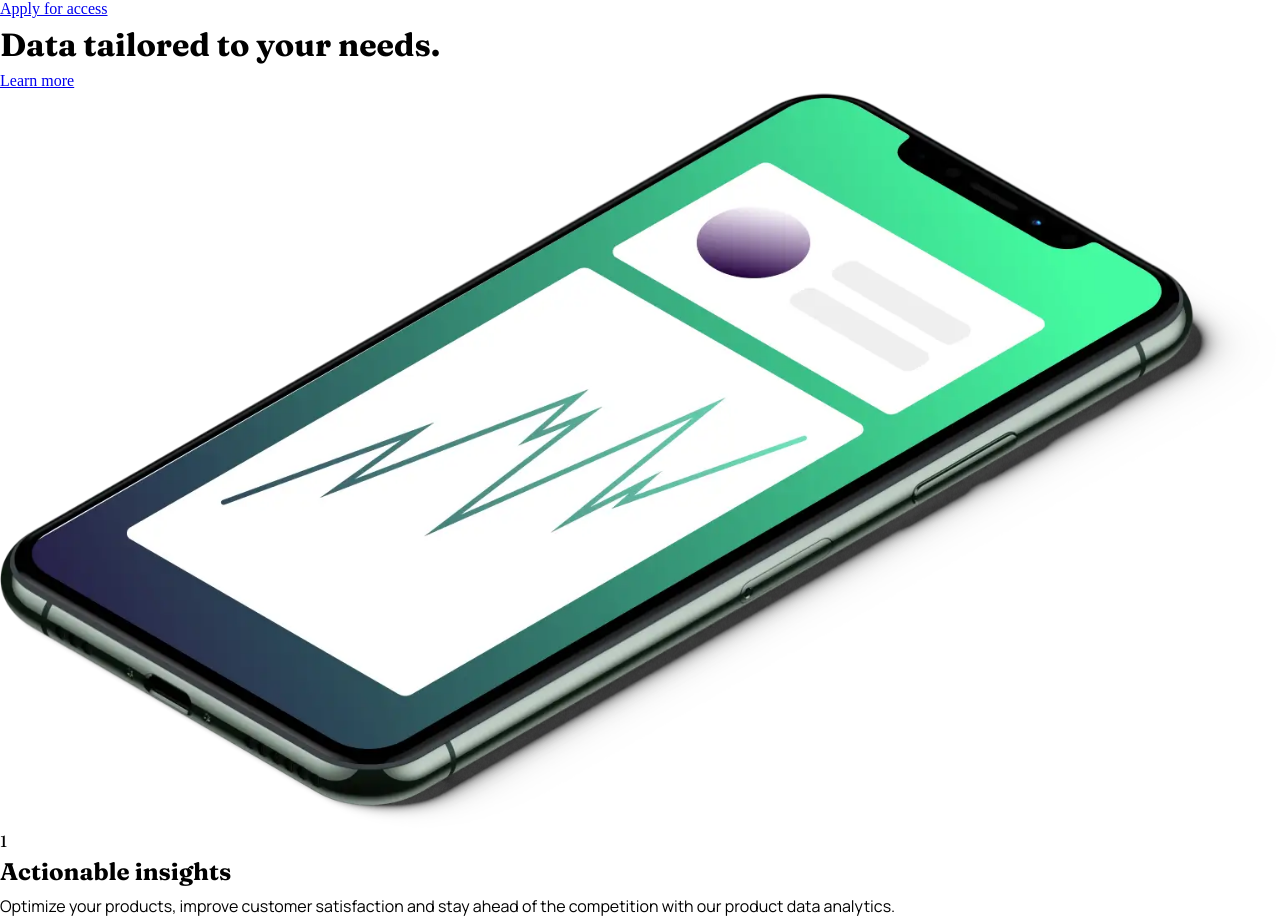
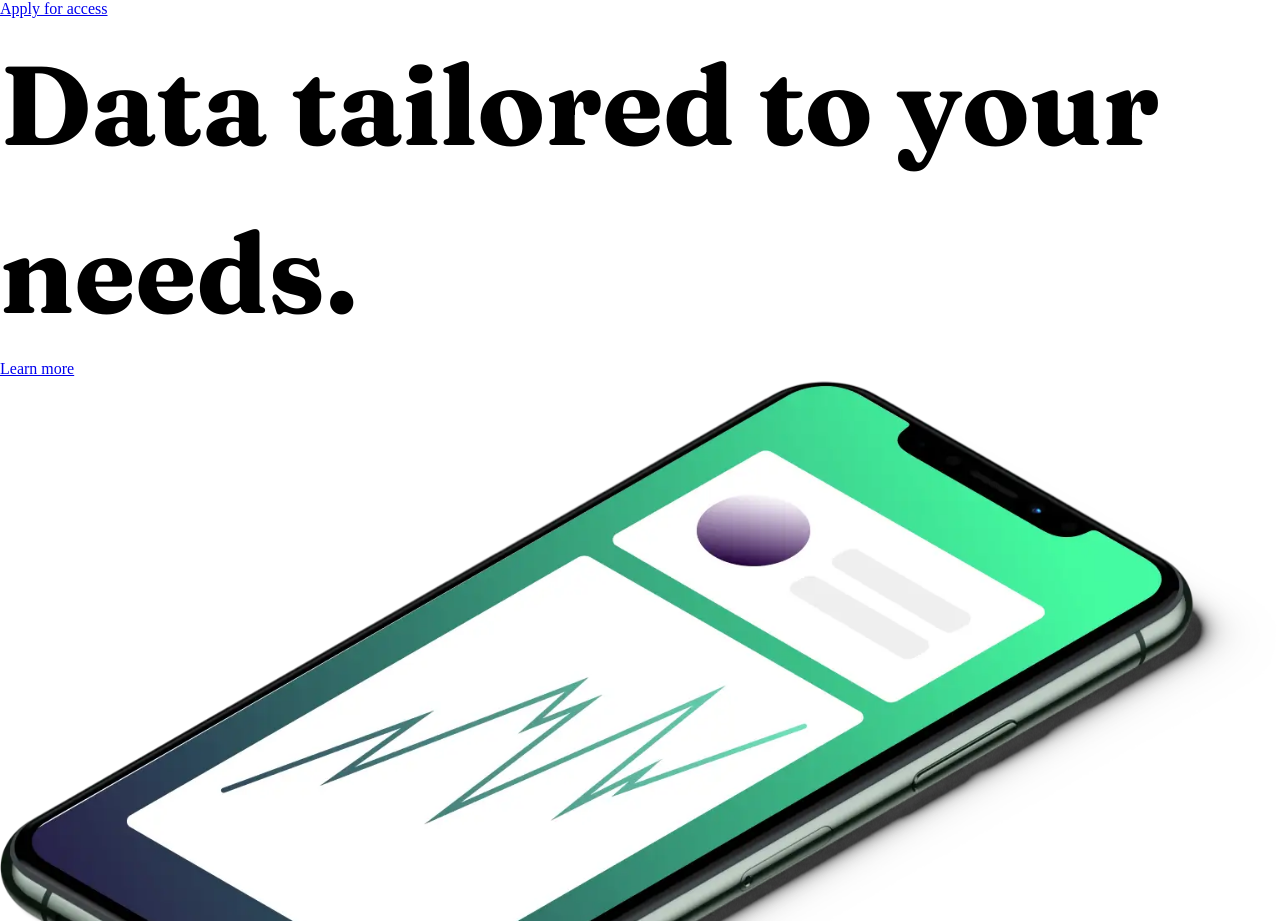
Before and after one commit to fullsnackdevj/workit-landing-page, a plain HTML site: page index.html in a window 1280 px wide. Shown: the part 29-950 px from the top of the page. Drawn offline with Linux system fonts and the light colour scheme.

Commit message:
apply clamp on h1

```diff
--- a/style.css
+++ b/style.css
@@ -117,7 +117,16 @@ h1, h2, span{
     font-family: var(--ff-fraunces);
 }
 
+/* responsive font size that scales between 80px on mobile and 144px on desktop using CSS clamp */
+
+h1 {
+    font-size: clamp(80px, 5vw + 3rem, 144px);
+  }
+
+
+
 p{
     font-family: var(--ff-manrope);
     line-height: 2;
+    color: var(--clr-pr-darkGray);
 }
```
